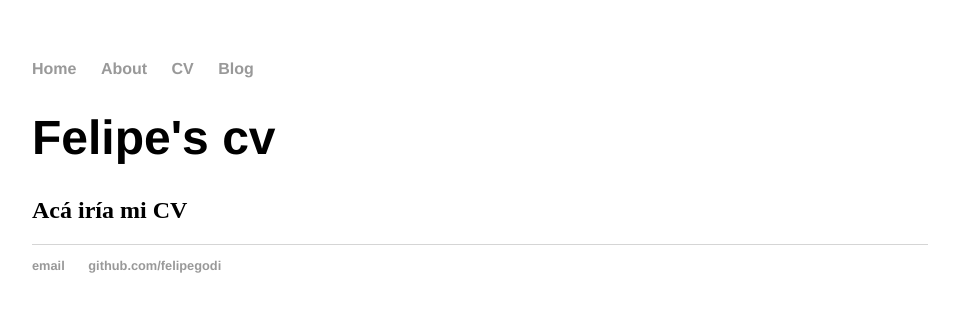
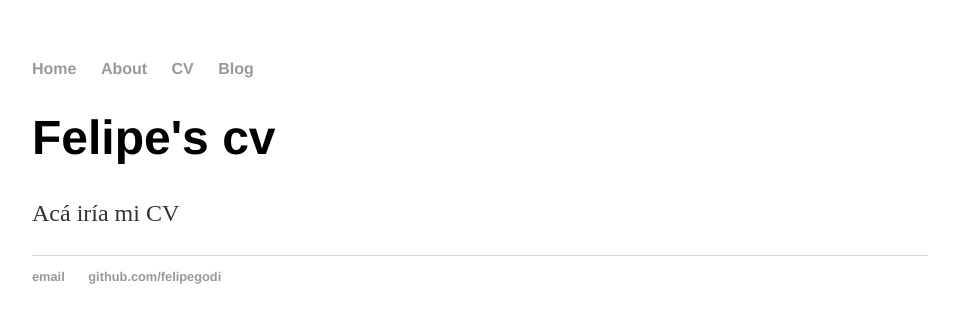
Before and after one commit to felipegodi/felipegodi2.github.io, a Jekyll site: the page built from cv/index.html, in a window 1280 px wide. Shown: the top 323 px of the page, without its empty margins (160-1119 px from the left). Built offline with Jekyll 4.4.1, drawn with Linux system fonts in a browser that asks for light colours.

Commit message:
Update index.html

```diff
--- a/cv/index.html
+++ b/cv/index.html
@@ -4,6 +4,4 @@ title: Felipe's cv
 ---
 <h1>{{ page.title }}</h1>
 
-<h2>
-	Acá iría mi CV
-</h2>
+<p>Acá iría mi CV</p>
```
